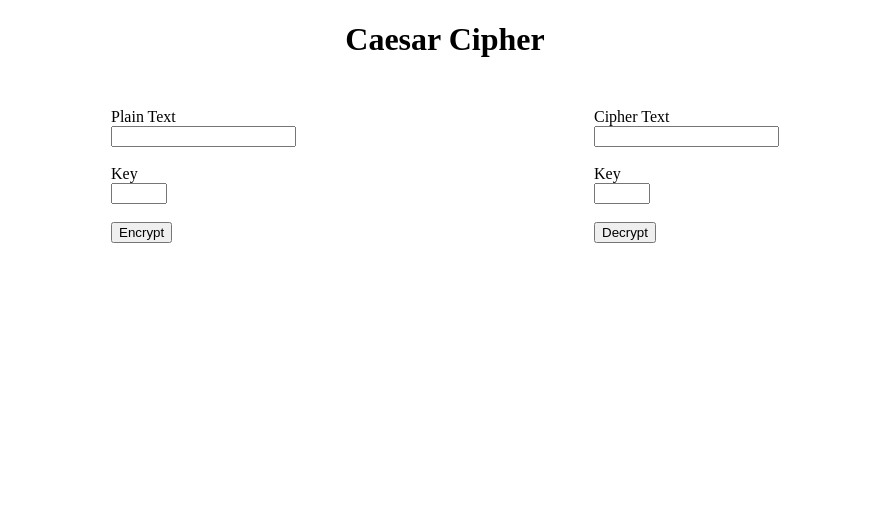
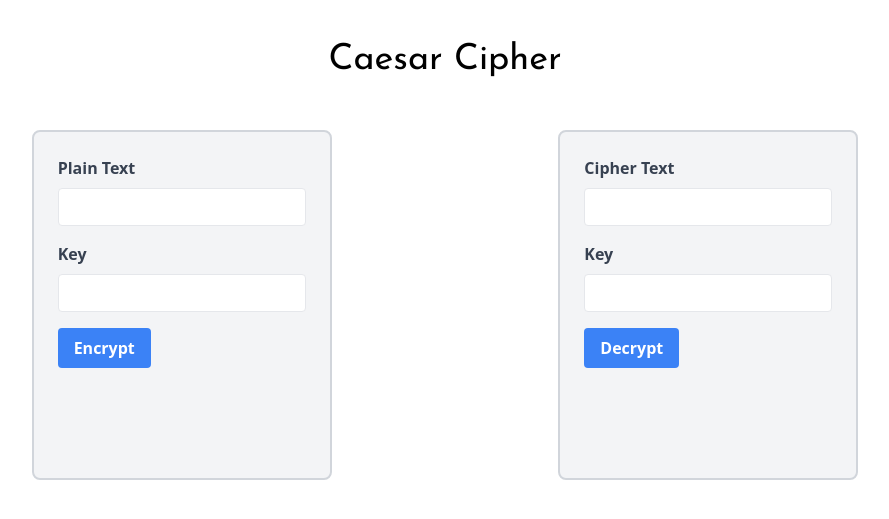
Before and after one commit to annalitcz/Caesar-Cipher, a PHP site: page / in a window 1280 px wide. Shown: the top 519 px of the page, without its empty margins (195-1084 px from the left). Run offline with PHP 8.4, Linux system fonts and the light colour scheme; some libraries are stand-ins or nearby versions.

Commit message:
fix view

```diff
--- a/index.php
+++ b/index.php
@@ -1,66 +1,74 @@
 <!DOCTYPE html>
 <html>
-
 <head>
+  <meta charset="UTF-8" />
+  <meta http-equiv="X-UA-Compatible" content="IE=edge" />
+  <meta name="viewport" content="width=device-width, initial-scale=1.0" />
   <title>Caesar Cipher</title>
+  <script src="https://cdn.tailwindcss.com"></script>
+  <link rel="preconnect" href="https://fonts.googleapis.com">
+  <link rel="preconnect" href="https://fonts.gstatic.com" crossorigin>
+  <link href="https://fonts.googleapis.com/css2?family=Josefin+Sans&display=swap" rel="stylesheet">
 </head>
 <style>
-  .container {
+  .container-form {
     display: flex;
     justify-content: space-evenly;
     align-items: center;
     margin-top: 50px;
   }
-
-  h1 {
-    text-align: center;
-  }
-
-  p {
-    text-align: center;
+  .font{
+    font-family: "Josefin Sans", sans-serif;
   }
 </style>
 
 <body>
-  <h1>Caesar Cipher</h1>
-  <div class="container">
-    <form method="post" action="">
-      <label for="plaintext">Plain Text</label><br>
-      <input type="text" id="plaintext" name="plaintext" required="true">
-      <br><br>
-      <label for="key">Key</label><br>
-      <input type="number" id="key" name="key" min="0" max="25" required="true">
-      <br><br>
-      <input type="submit" name="encrypt" value="Encrypt">
-    </form>
-    <form method="post" action="">
-      <label for="plaintext">Cipher Text</label><br>
-      <input type="text" id="cipher-text" name="cipher-text" required="true">
-      <br><br>
-      <label for="key">Key</label><br>
-      <input type="number" id="key" name="key" min="0" max="25" required="true">
-      <br><br>
-      <input type="submit" name="decrypt" value="Decrypt">
-    </form>
+  <h1 class='mt-10 text-center font text-4xl'>Caesar Cipher</h1>
+  <div class="container-form">
+    <form method="post" action="" class="bg-gray-100 p-6 rounded-lg border-2 border-gray-300" style="width: 300px; height: 350px">
+      <div class="mb-4">
+        <label for="plaintext" class="block text-gray-700 font-bold mb-2">Plain Text</label>
+        <input type="text" id="plaintext" name="plaintext" required="true" class="appearance-none border rounded w-full py-2 px-3 text-gray-700 leading-tight focus:outline-none focus:shadow-outline">
+      </div>
+      <div class="mb-4">
+        <label for="key" class="block text-gray-700 font-bold mb-2">Key</label>
+        <input type="number" id="key" name="key" min="0" max="25" required="true" class="appearance-none border rounded w-full py-2 px-3 text-gray-700 leading-tight focus:outline-none focus:shadow-outline">
+      </div>
+      <div class="flex items-center justify-between">
+        <input type="submit" name="encrypt" value="Encrypt" class="bg-blue-500 hover:bg-blue-700 text-white font-bold py-2 px-4 rounded focus:outline-none focus:shadow-outline">
       </div>
       <?php
-
       if (isset($_POST['encrypt']) && isset($_POST['plaintext']) && isset($_POST['key'])) {
         $plaintext = $_POST['plaintext'];
         $key = $_POST['key'];
         $ciphertext = encrypt($plaintext, $key);
-    echo "<p>Plain Text : " . $plaintext . "</p>";
-    echo "<p>Key : " . $key . "</p>";
-    echo "<p>Encrypted Text: " . $ciphertext . "</p>";
+        echo "<p class='text-red-700 mt-2'>Encrypted Text: " . $ciphertext . "</p>";
       }
+      ?>
+    </form>
+    <form method="post" action="" class="bg-gray-100 p-6 rounded-lg border-2 border-gray-300" style="width: 300px; height: 350px">
+      <div class="mb-4">
+        <label for="plaintext" class="block text-gray-700 font-bold mb-2">Cipher Text</label>
+        <input type="text" id="cipher-text" name="cipher-text" required="true" class="appearance-none border rounded w-full py-2 px-3 text-gray-700 leading-tight focus:outline-none focus:shadow-outline">
+      </div>
+      <div class="mb-4">
+        <label for="key" class="block text-gray-700 font-bold mb-2">Key</label>
+        <input type="number" id="key" name="key" min="0" max="25" required="true" class="appearance-none border rounded w-full py-2 px-3 text-gray-700 leading-tight focus:outline-none focus:shadow-outline">
+      </div>
+      <div class="flex items-center justify-between">
+        <input type="submit" name="decrypt" value="Decrypt" class="bg-blue-500 hover:bg-blue-700 text-white font-bold py-2 px-4 rounded focus:outline-none focus:shadow-outline">
+      </div>
+      <?php
       if (isset($_POST['decrypt']) && isset($_POST['cipher-text']) && isset($_POST['key'])) {
         $ciphertext = $_POST['cipher-text'];
         $key = $_POST['key'];
         $plaintext = decrypt($ciphertext, $key);
-    echo "<p>Cipher Text : " . $ciphertext . "</p>";
-    echo "<p>Key : " . $key . "</p>";
-    echo "<p>Decrypted Text : " . $plaintext . "</p>";
+        echo "<p class='text-green-700 mt-2'>Decrypted Text : " . $plaintext . "</p>";
       }
+      ?>
+    </form>
+  </div>
+  <?php
   function encrypt($plaintext, $key)
   {
     $ciphertext = "";
@@ -104,5 +112,11 @@
   }
   ?>
 </body>
+</html>
+<!--
+        Tugas Pemrograman Web
 
-</html>
+    Nama  : Mohammad Annan Makruf Mustofa
+    Npm   : 2113030041
+    Kelas : Sistem Informasi 2A
+-->
```
Lines whose indentation alone changed are shown as unchanged.
